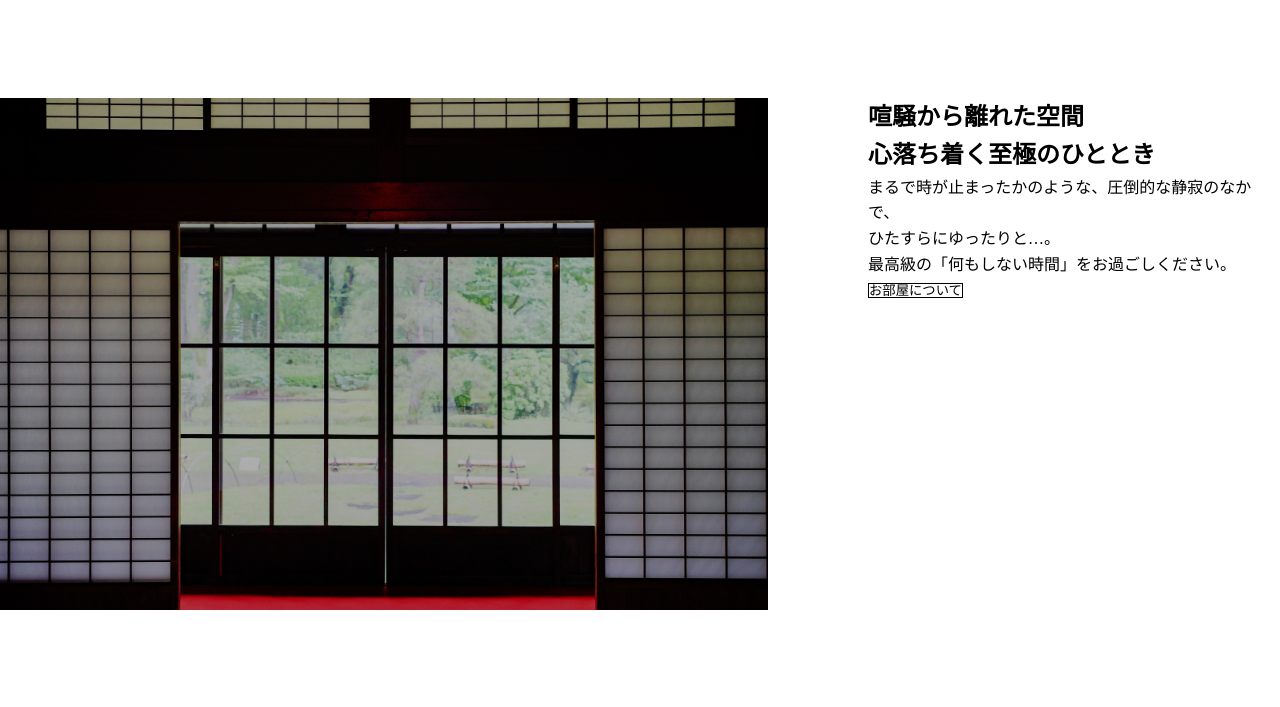
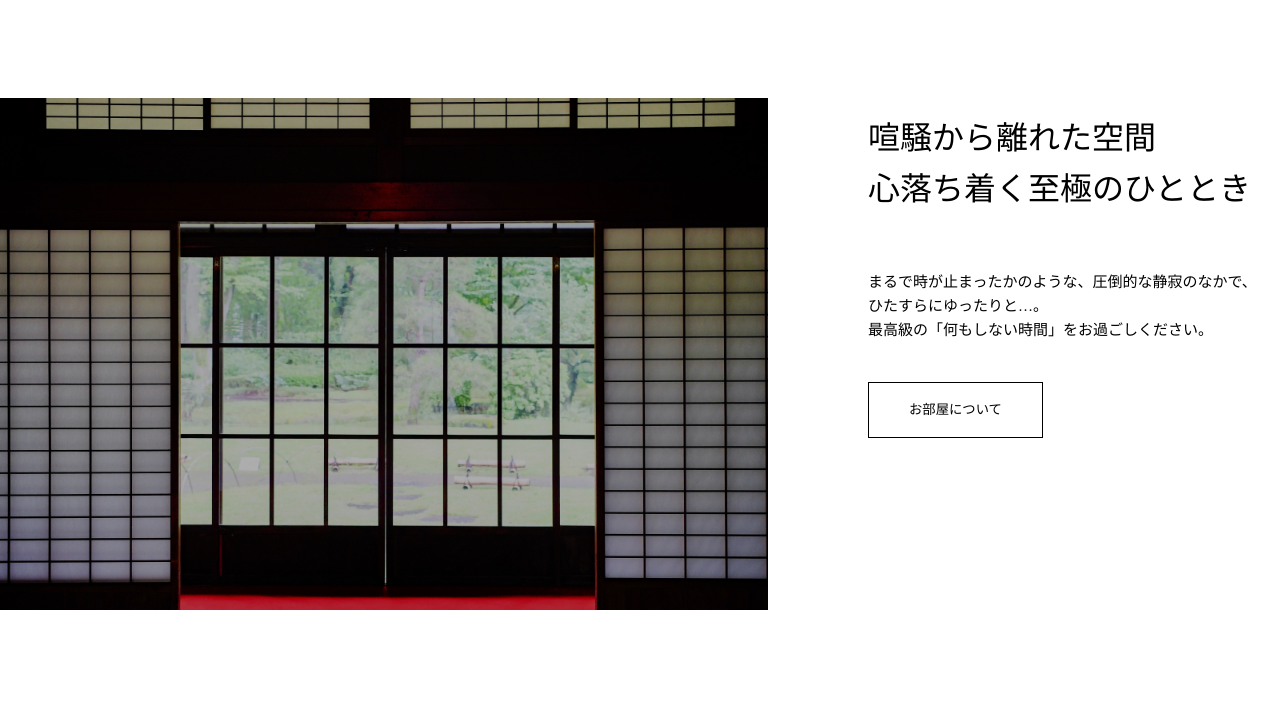
Before and after one commit to tacccccc21/spa-site, a plain HTML site: page index.html in a window 1280 px wide. Shown: the part 1462-2169 px from the top of the page. Drawn offline with Linux system fonts and the light colour scheme.

Commit message:
Update style.css

```diff
--- a/style.css
+++ b/style.css
@@ -108,7 +108,7 @@ body{
 .contents-menu button{
   border: 1px solid black;
   font-family: “Times New Roman”, “游明朝”, “Yu Mincho”, “游明朝体”, “YuMincho”, “ヒラギノ明朝 Pro W3”, “Hiragino Mincho Pro”, “HiraMinProN-W3”, “HGS明朝E”, “ＭＳ Ｐ明朝”, “MS PMincho”, serif;
-
+  padding: 20px 40px;
 }
 
 .contents-menu li{
@@ -140,3 +140,15 @@ li:nth-child(even){
 .onsen-sentence{
   margin-left: 100px;
 }
+
+.contents-menu h1{
+  font-size: 32px;
+  font-weight: lighter;
+  margin-top: 15px;
+  margin-bottom: 55px;
+}
+
+.contents-menu p{
+  margin-bottom: 40px;
+  font-size: 15px;
+}
```
